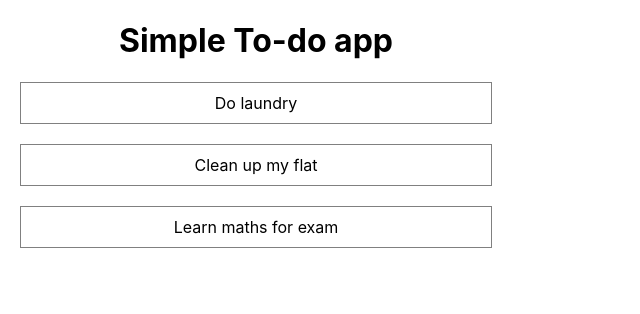
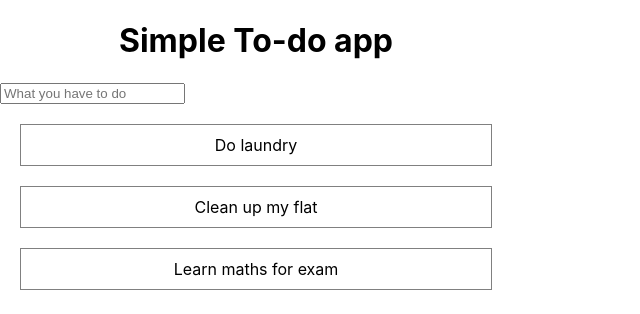
Before and after one commit to kacperkapusciak/simple-to-do-app, a React (Create React App) app: page / in a window 1280 px wide. Shown: the top 314 px of the page, without its empty margins (0-640 px from the left). Built offline with nearby package versions, Linux system fonts and the light colour scheme.

Commit message:
Add item to the list (#3)
* Added InputForm component

* Added changeValueHandler and onClick listener

* Added addValueHandler and onSubmit listener to form

* Added addHandler and submitValue listener

```diff
--- a/src/containers/App.js
+++ b/src/containers/App.js
@@ -1,5 +1,6 @@
 import React, { Component } from 'react';
 import TodoList from '../components/TodoList';
+import InputForm from './InputForm';
 import './App.css';
 
 class App extends Component {
@@ -19,10 +20,18 @@ class App extends Component {
     });
     this.setState({todos: todos});
   }
+
+  addHandler = newTodo => {
+    newTodo.id = Math.random();
+    const todos = [...this.state.todos, newTodo];
+    this.setState({todos: todos});
+  }
+
   render() {
     return (
       <div style={{width: '40%'}}>
         <h1 style={{display: 'flex', justifyContent: 'center'}}>Simple To-do app</h1>
+        <InputForm submitValue={this.addHandler}/>
         <TodoList todos={this.state.todos} delete={this.deleteHandler}/>
       </div>
     );
--- /dev/null
+++ b/src/containers/InputForm.js
@@ -0,0 +1,33 @@
+import React, {Component} from 'react';
+
+class InputForm extends Component {
+  state = {
+    content: ''
+  }
+
+  changeValueHandler = event => {
+    this.setState({content: event.target.value})
+  }
+
+  addValueHandler = event => {
+    event.preventDefault();
+    this.props.submitValue(this.state);
+    this.setState({content: ''});
+  }
+
+  render(){
+    return (
+      <div>
+        <form onSubmit={this.addValueHandler}>
+          <input
+            type='text'
+            placeholder='What you have to do'
+            value={this.state.content}
+            onClick={this.changeValueHandler}/>
+        </form>
+      </div>
+    );
+  }
+}
+
+export default InputForm;
```
